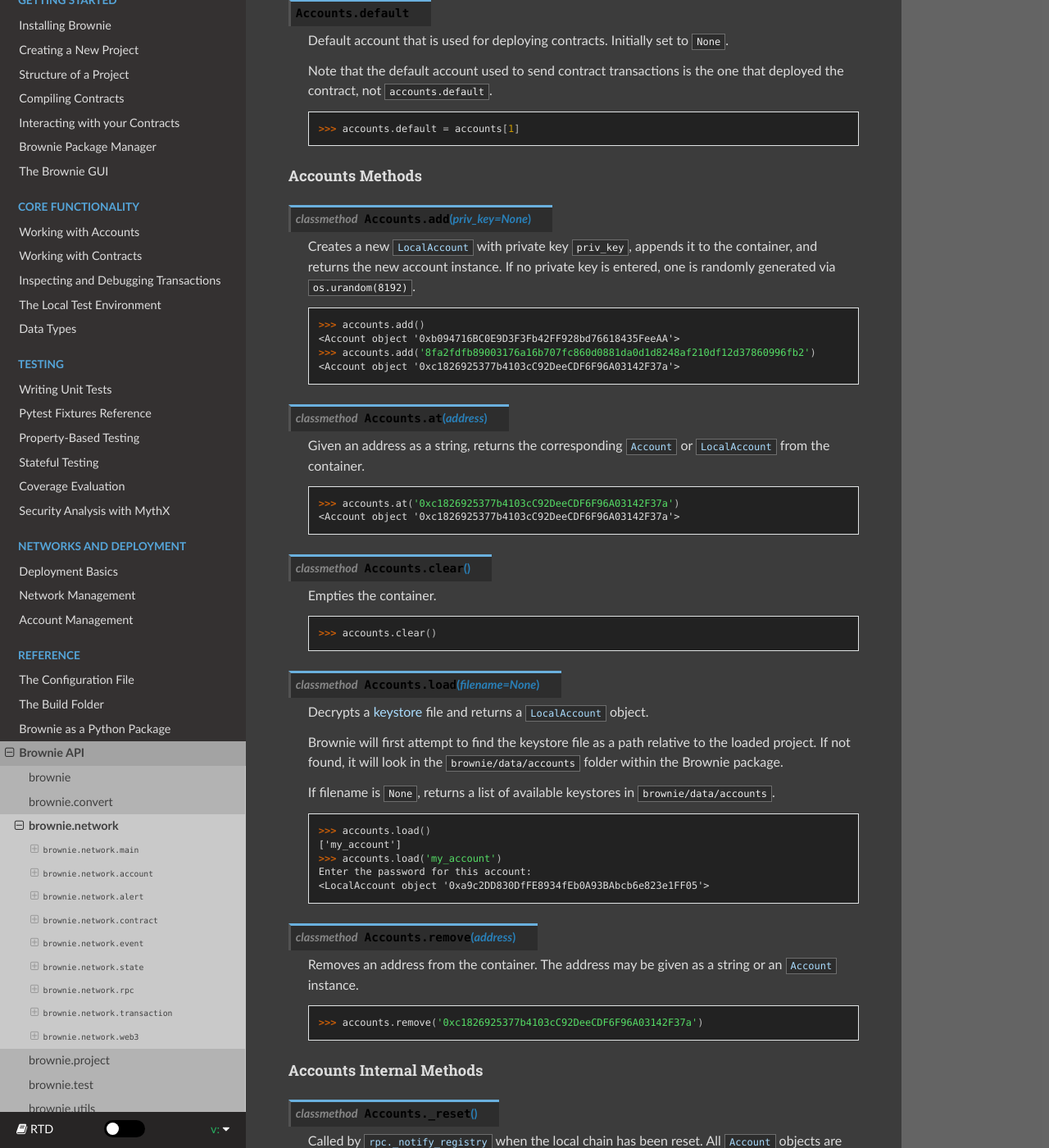
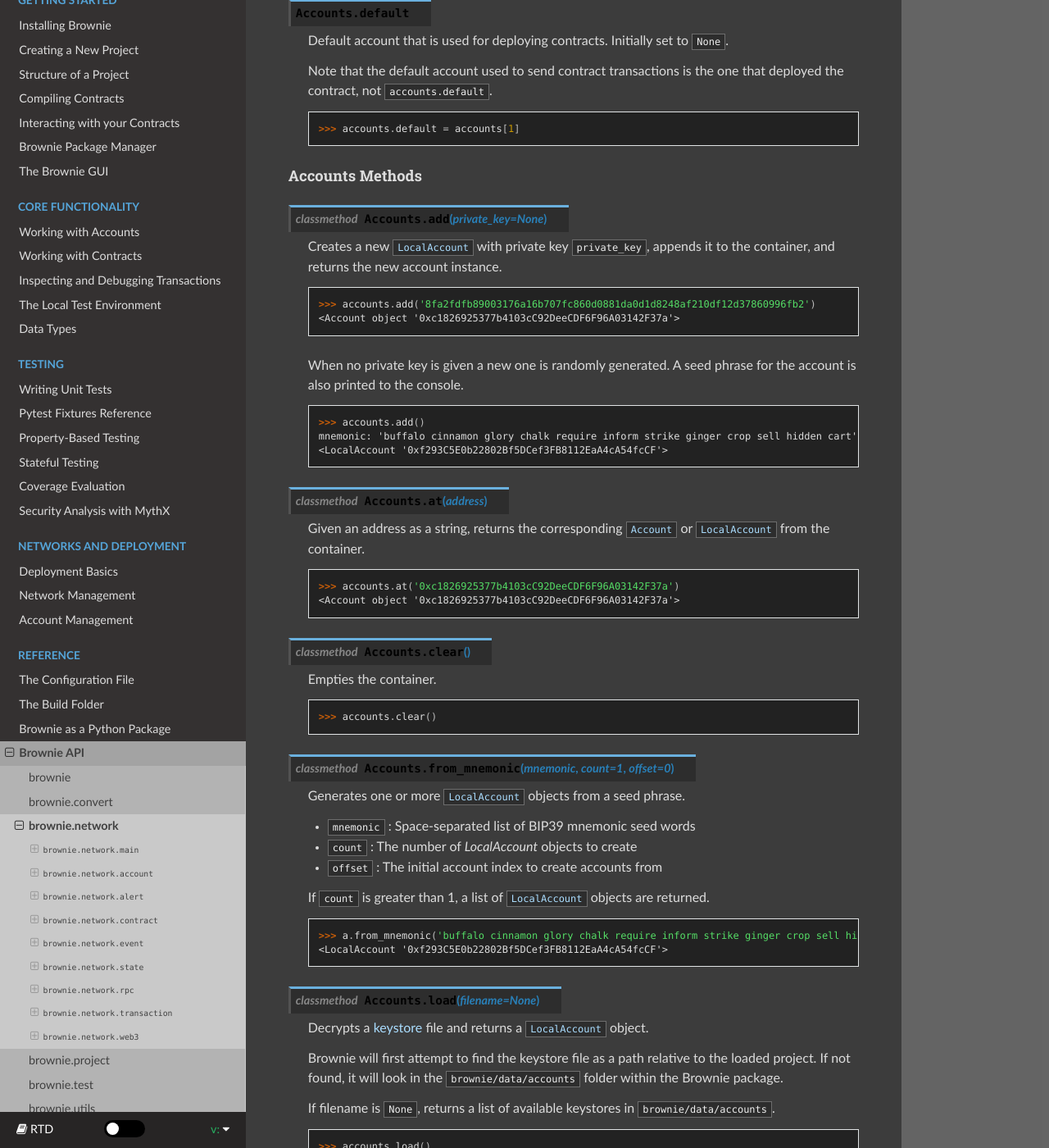
Before and after one commit to eth-brownie/brownie, a Sphinx documentation site: the page built from docs/api-network.rst, in a window 1280 px wide and 1400 px high, scrolled down 2566 px. Shown: the whole window at 82% size. Built offline with Sphinx 7.4.7 and the Read the Docs theme 2.0.0, drawn with Linux system fonts in a browser that asks for light colours.

Commit message:
docs: add `Accounts.from_mnemonic` to documentation

```diff
--- a/docs/api-network.rst
+++ b/docs/api-network.rst
@@ -136,17 +136,23 @@
 Accounts Methods
 ****************
 
-.. py:classmethod:: Accounts.add(priv_key=None)
-
-    Creates a new :func:`LocalAccount <brownie.network.account.LocalAccount>` with private key ``priv_key``, appends it to the container, and returns the new account instance.  If no private key is entered, one is randomly generated via ``os.urandom(8192)``.
-
-    .. code-block:: python
-
-        >>> accounts.add()
-        <Account object '0xb094716BC0E9D3F3Fb42FF928bd76618435FeeAA'>
+.. py:classmethod:: Accounts.add(private_key=None)
+
+    Creates a new :func:`LocalAccount <brownie.network.account.LocalAccount>` with private key ``private_key``, appends it to the container, and returns the new account instance.
+
+    .. code-block:: python
+
         >>> accounts.add('8fa2fdfb89003176a16b707fc860d0881da0d1d8248af210df12d37860996fb2')
         <Account object '0xc1826925377b4103cC92DeeCDF6F96A03142F37a'>
 
+    When no private key is given a new one is randomly generated. A seed phrase for the account is also printed to the console.
+
+    .. code-block:: python
+
+        >>> accounts.add()
+        mnemonic: 'buffalo cinnamon glory chalk require inform strike ginger crop sell hidden cart'
+        <LocalAccount '0xf293C5E0b22802Bf5DCef3FB8112EaA4cA54fcCF'>
+
 .. py:classmethod:: Accounts.at(address)
 
     Given an address as a string, returns the corresponding :func:`Account <brownie.network.account.Account>` or :func:`LocalAccount <brownie.network.account.LocalAccount>` from the container.
@@ -163,6 +169,22 @@
     .. code-block:: python
 
         >>> accounts.clear()
+
+.. py:classmethod:: Accounts.from_mnemonic(mnemonic, count=1, offset=0)
+
+    Generates one or more :func:`LocalAccount <brownie.network.account.LocalAccount>` objects from a seed phrase.
+
+    * ``mnemonic`` : Space-separated list of BIP39 mnemonic seed words
+    * ``count`` : The number of `LocalAccount` objects to create
+    * ``offset`` : The initial account index to create accounts from
+
+    If ``count`` is greater than 1, a list of :func:`LocalAccount <brownie.network.account.LocalAccount>` objects are returned.
+
+    .. code-block:: python
+
+        >>> a.from_mnemonic('buffalo cinnamon glory chalk require inform strike ginger crop sell hidden cart')
+        <LocalAccount '0xf293C5E0b22802Bf5DCef3FB8112EaA4cA54fcCF'>
+
 
 .. py:classmethod:: Accounts.load(filename=None)
 
```
